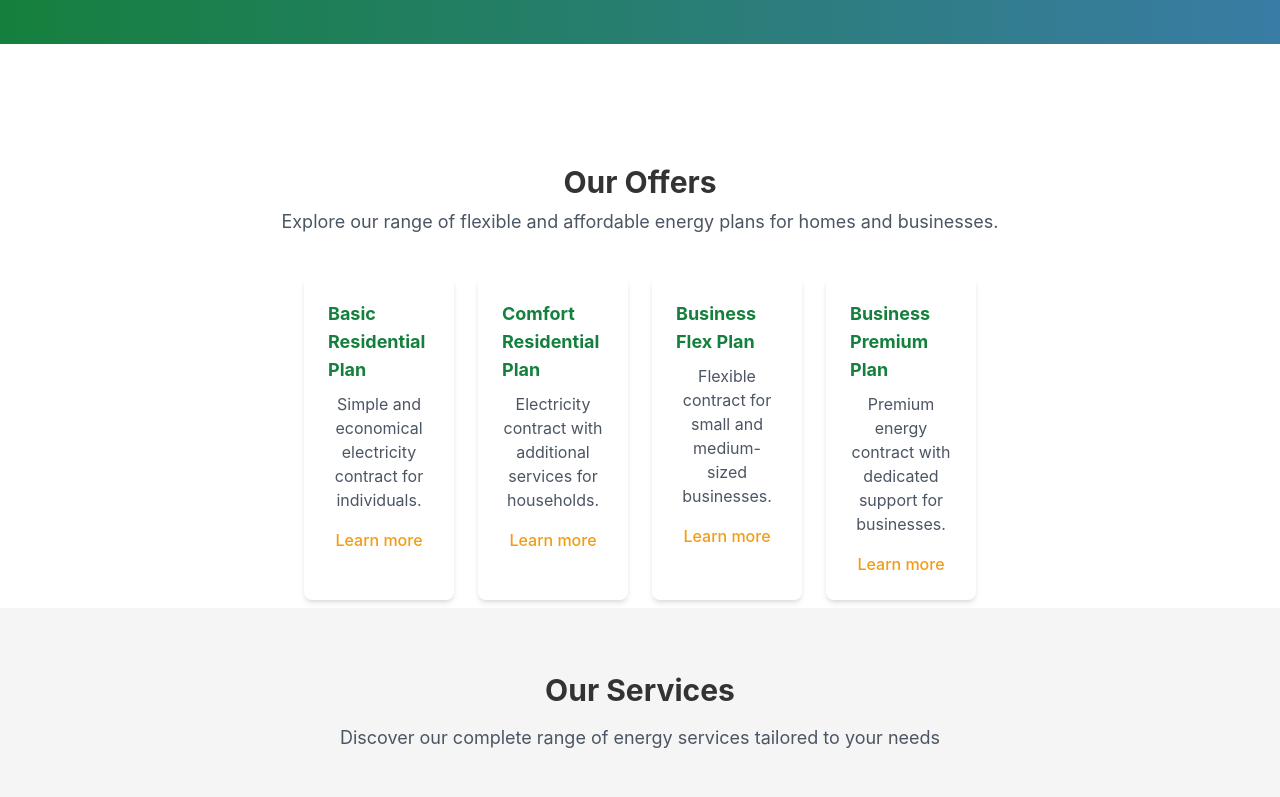
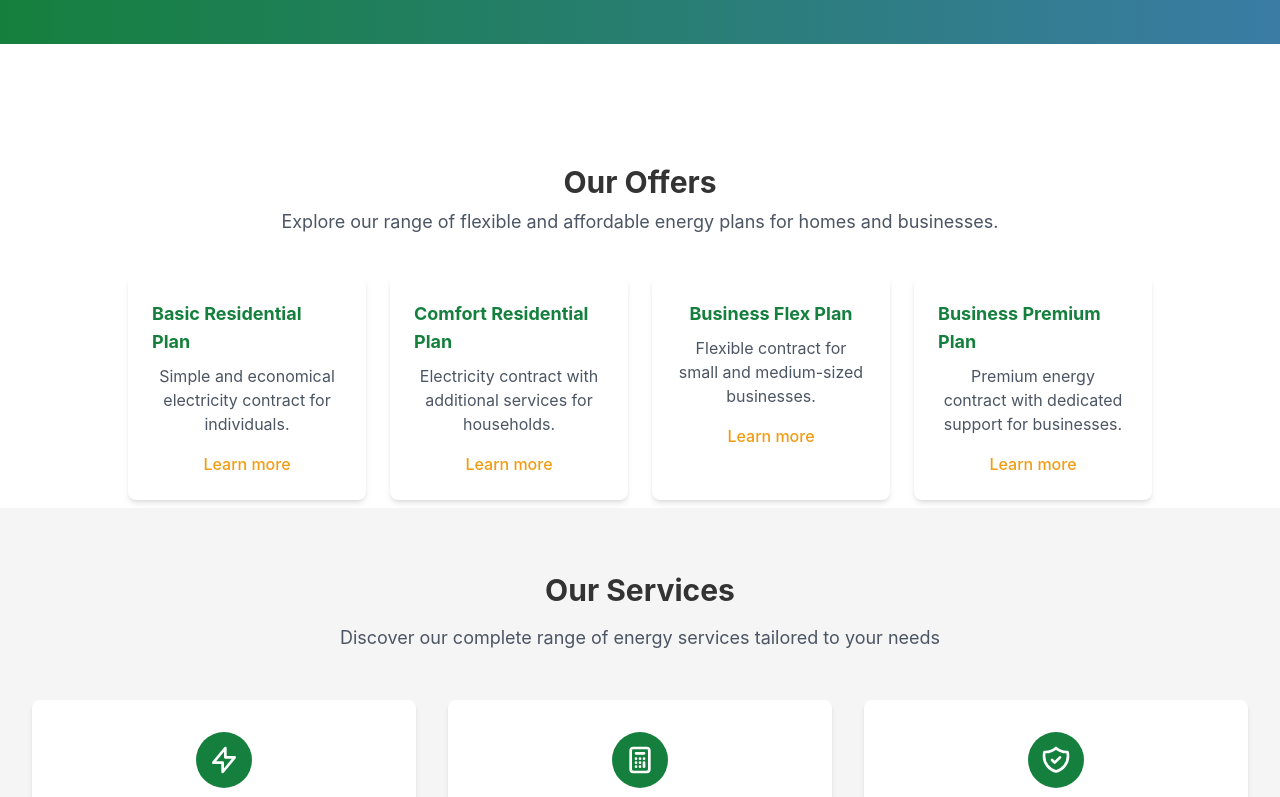
Before and after one commit to engie-codespace/demo6-dirty-power, a React (Create React App) app: page /#/ in a window 1280 px wide. Shown: the part 564-1361 px from the top of the page. Built offline with nearby package versions, Linux system fonts and the light colour scheme.

Commit message:
wider "offer" section

```diff
--- a/src/pages/HomePage.tsx
+++ b/src/pages/HomePage.tsx
@@ -14,7 +14,7 @@
 
       {/* Our Offers Section */}
       <section className="py-6 bg-white">
-        <div className="max-w-7xl mx-auto px-4 sm:px-6 lg:px-8">
+        <div className="max-w-4xl mx-auto px-4 sm:px-6 lg:px-8">
           <div className="text-center mb-2">
             <h2 className="text-3xl font-bold text-dark">Our Offers</h2>
             <p className="mt-2 text-lg text-gray-600 max-w-3xl mx-auto">
@@ -24,7 +24,7 @@
         </div>
       </section>
       <section className="py-2 bg-white">
-        <div className="max-w-2xl mx-auto flex flex-col items-center">
+        <div className="max-w-5xl mx-auto flex flex-col items-center">
           <div className="w-full mt-0">
             <div className="grid grid-cols-1 sm:grid-cols-2 lg:grid-cols-4 gap-6">
               <div className="bg-white rounded-lg shadow-md p-6 flex flex-col items-center">
```
